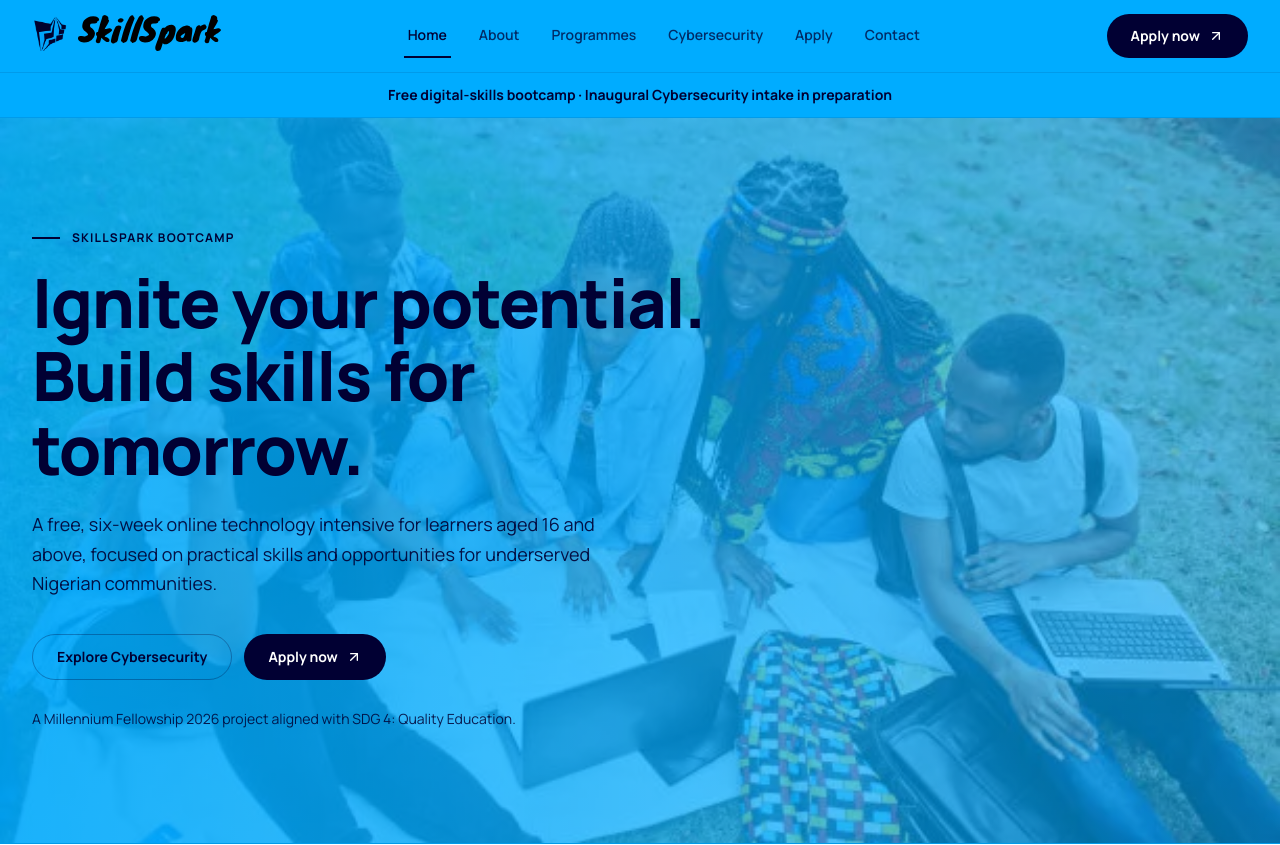
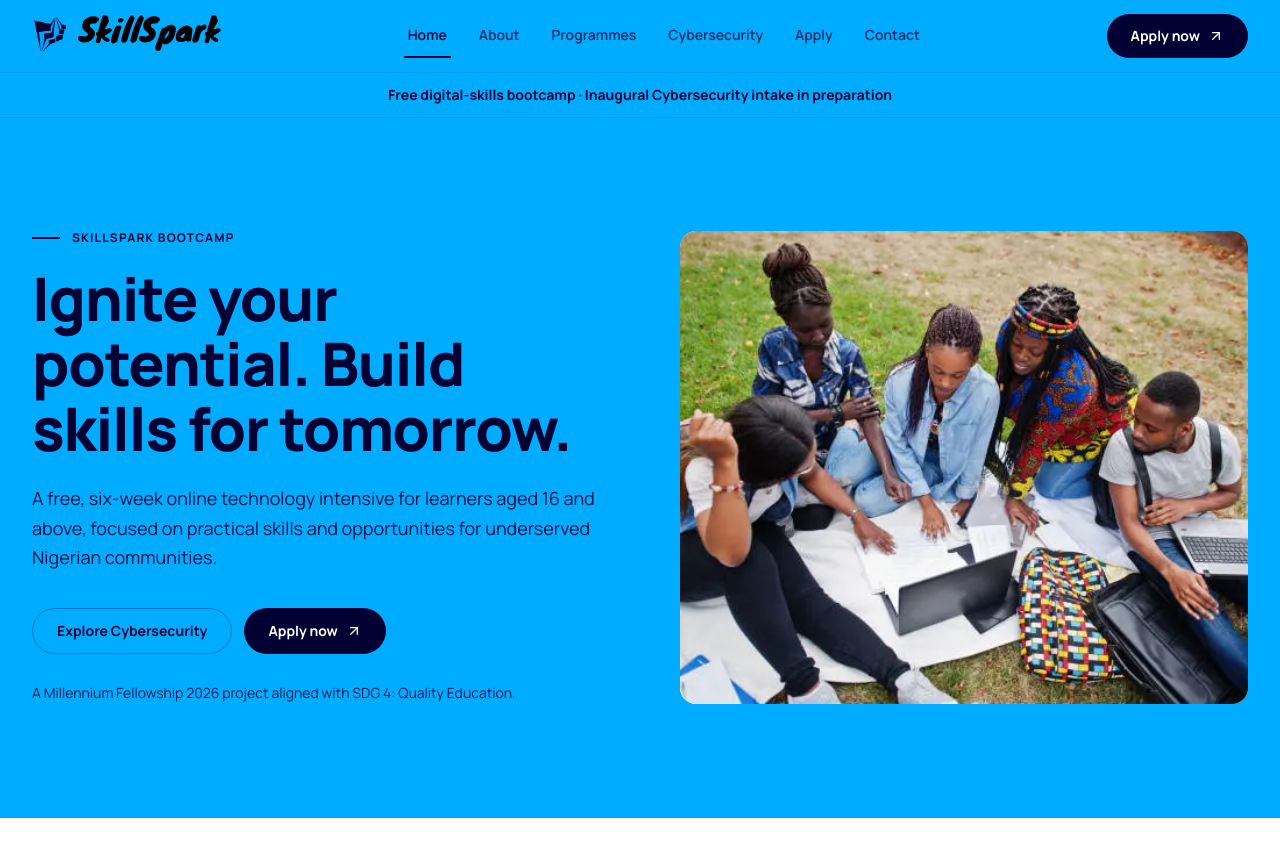
Before and after one commit to msugh1/skillspart-bootcamp, a React (Vite) app: page / in a window 1280 px wide. Shown: the top 845 px of the page. Built offline with nearby package versions, Linux system fonts and the light colour scheme; the HTML template or start-up script is replaced by a standard one.

Commit message:
style: restore homepage hero photo to right column

```diff
--- a/src/pages/HomePage.tsx
+++ b/src/pages/HomePage.tsx
@@ -7,7 +7,6 @@ import ProgrammeCard from "../components/ui/ProgrammeCard";
 import Reveal from "../components/ui/Reveal";
 import SectionHeading from "../components/ui/SectionHeading";
 import { CYBER, PROGRAMMES } from "../data/programmes";
-import { img, MEDIA } from "../data/media";
 const principles = [
   { Icon: GraduationCap, title: "No tuition fees", body: "The programme is designed to be free for selected learners." },
   { Icon: BookOpenCheck, title: "Relevant skills", body: "Foundational training in cybersecurity and wider IT pathways." },
@@ -23,35 +22,17 @@ export default function HomePage() {
   return (
     <>
       <div className="border-b border-navy/10 bg-spark px-5 py-3 text-center text-xs font-bold text-navy sm:text-sm">Free digital-skills bootcamp · Inaugural Cybersecurity intake in preparation</div>
-      <section className="relative isolate overflow-hidden border-b border-navy/10 bg-spark">
-        {/* The existing hero photo fills the section instead of sitting in a separate column. */}
-        <img
-          src={img("hero", 1920, 1080)}
-          alt=""
-          aria-hidden="true"
-          width={1920}
-          height={1080}
-          loading="eager"
-          fetchPriority="high"
-          decoding="async"
-          style={{ objectPosition: MEDIA.hero.pos }}
-          className="pointer-events-none absolute inset-0 -z-10 h-full w-full object-cover opacity-75"
-        />
-        {/* Preserve the electric-blue identity and protect text contrast on small screens. */}
-        <div
-          aria-hidden="true"
-          className="pointer-events-none absolute inset-0 -z-10 bg-spark/40 sm:bg-gradient-to-r sm:from-spark/75 sm:via-spark/40 sm:to-spark/10"
-        />
-        <div className="relative mx-auto flex min-h-[34rem] max-w-7xl items-center px-5 py-16 sm:min-h-[38rem] sm:px-8 sm:py-20 lg:min-h-[42rem] lg:py-28">
-          <div className="w-full max-w-3xl">
-            <p className="mb-5 flex items-center gap-3 text-[11px] font-bold uppercase tracking-[0.14em] text-navy sm:text-xs sm:tracking-widest">
+      <section className="border-b border-navy/10 bg-spark">
+        <div className="mx-auto grid max-w-7xl items-center gap-12 px-5 py-20 sm:px-8 lg:grid-cols-2 lg:gap-20 lg:py-28">
+          <div className="min-w-0">
+            <p className="mb-5 flex items-center gap-3 text-xs font-bold uppercase tracking-widest text-navy sm:text-xs sm:tracking-widest">
               <span className="h-0.5 w-7 shrink-0 bg-navy" aria-hidden="true" />
               SkillSpark Bootcamp
             </p>
-            <h1 className="max-w-3xl text-[clamp(2.35rem,7vw,4.25rem)] font-extrabold leading-[1.08] text-navy">
+            <h1 className="max-w-2xl text-4xl font-extrabold leading-[1.08] text-navy sm:text-5xl lg:text-6xl">
               Ignite your potential. Build skills for tomorrow.
             </h1>
-            <p className="mt-6 max-w-xl text-base leading-relaxed text-navy/90 sm:text-lg">
+            <p className="mt-6 max-w-xl text-lg leading-relaxed text-navy/90">
               A free, six-week online technology intensive for learners aged 16 and above, focused on practical skills and opportunities for underserved Nigerian communities.
             </p>
             <div className="mt-8 flex flex-col gap-3 sm:mt-9 sm:flex-row sm:flex-wrap">
@@ -62,6 +43,7 @@ export default function HomePage() {
               A Millennium Fellowship 2026 project aligned with SDG 4: Quality Education.
             </p>
           </div>
+          <PhotoFrame name="hero" w={960} h={800} eager />
         </div>
       </section>
       <section className="px-5 py-20 sm:px-8 sm:py-24">
```
